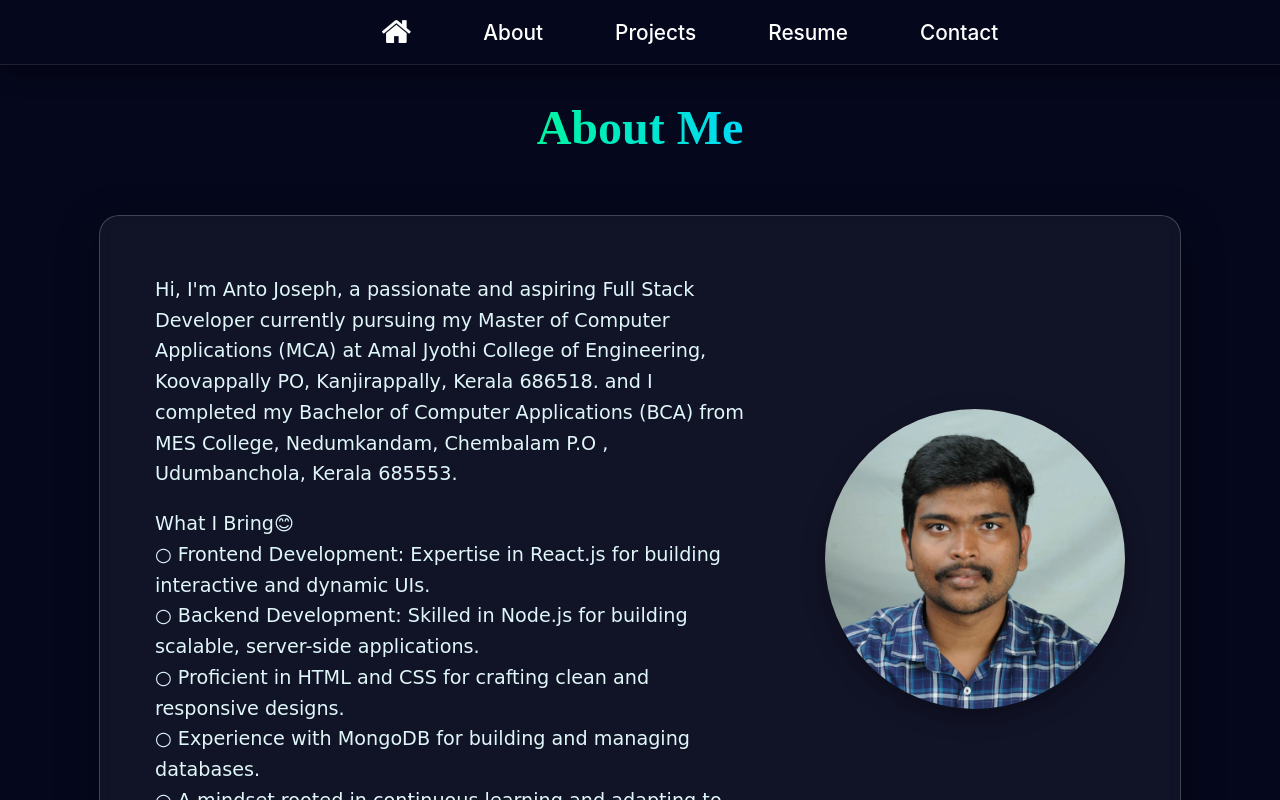
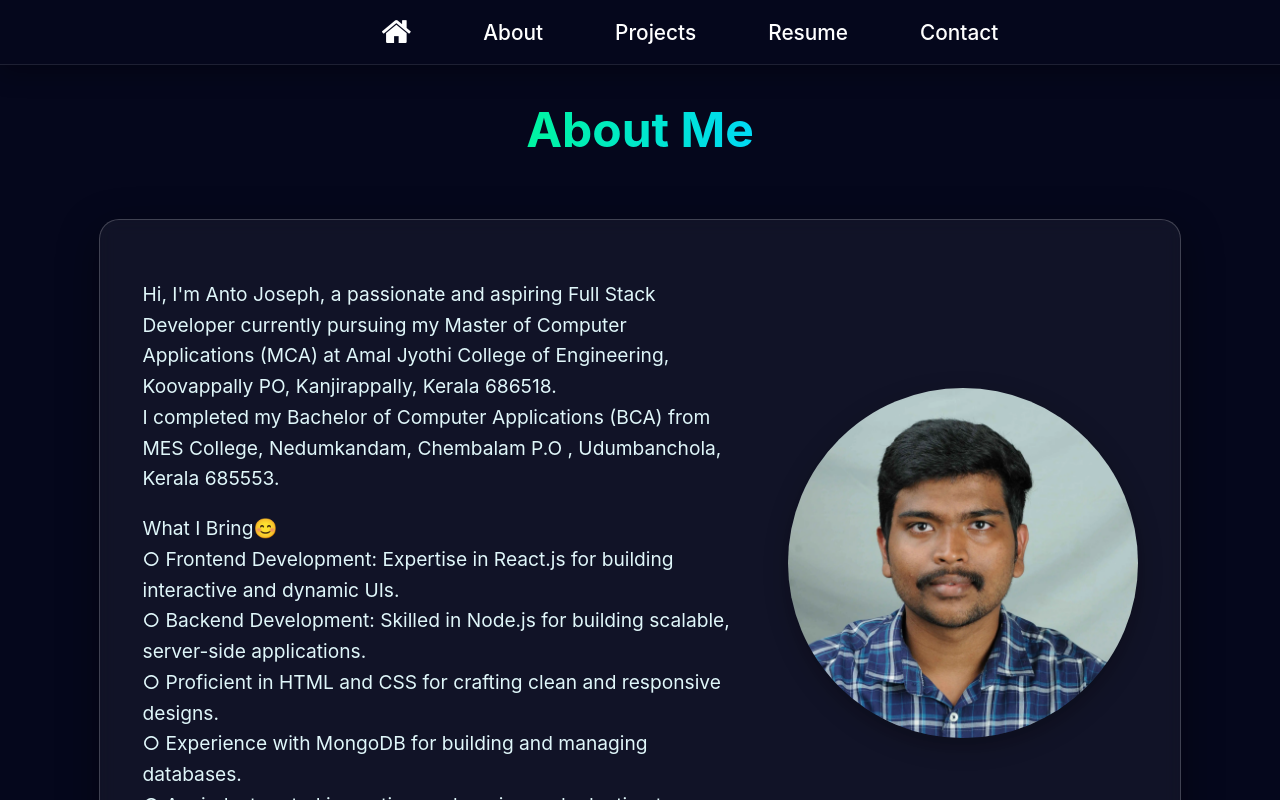
Before and after one commit to antojoseph2806/portfolio-website, a React (Create React App) app: page /about in a window 1280 px wide. Shown: the top 800 px of the page. Built offline with nearby package versions, Linux system fonts and the light colour scheme.

Commit message:
font changed

```diff
--- a/src/components/About.css
+++ b/src/components/About.css
@@ -13,7 +13,6 @@
   text-align: center;
   overflow: hidden;
   position: relative;
-  font-family: 'Lucida Handwriting', cursive;
 }
 
 /* Background animation */
@@ -63,13 +62,12 @@
   font-size: 1.2rem;
   line-height: 1.6;
   color: #e0f7fa;
-  font-family: 'Comic Sans MS', cursive, sans-serif;
 }
 /* Image styling */
 .about-image img {
   border-radius: 50%;
-  width: 300px;
-  height: 300px;
+  width: 350px;
+  height: 350px;
   object-fit: cover;
   transition: transform 0.4s ease, box-shadow 0.4s ease;
   box-shadow: 0 8px 24px rgba(0, 0, 0, 0.3);
--- a/src/components/About.js
+++ b/src/components/About.js
@@ -8,8 +8,8 @@ const About = () => {
       <div className="about-content">
         <div className="about-text">
 
-          <p>Hi, I'm Anto Joseph, a passionate and aspiring Full Stack Developer currently pursuing my Master of Computer Applications (MCA) at Amal Jyothi College of Engineering, Koovappally PO, Kanjirappally, Kerala 686518. and
-            I completed my Bachelor of Computer Applications (BCA) from MES College, Nedumkandam, Chembalam P.O , Udumbanchola, Kerala 685553.
+          <p>Hi, I'm Anto Joseph, a passionate and aspiring Full Stack Developer currently pursuing my Master of Computer Applications (MCA) at Amal Jyothi College of Engineering, Koovappally PO, Kanjirappally, Kerala 686518.<br></br>
+             I completed my Bachelor of Computer Applications (BCA) from MES College, Nedumkandam, Chembalam P.O , Udumbanchola, Kerala 685553.
             </p>
             <p>What I Bring😊<br></br>
             ○ Frontend Development: Expertise in React.js for building interactive and dynamic UIs.<br></br>
--- a/src/components/Contact.css
+++ b/src/components/Contact.css
@@ -1,4 +1,3 @@
-@import url('https://fonts.googleapis.com/css2?family=Dancing+Script&display=swap');
 /* Stylish and modern Contact section */
 .contact {
   min-height: 100vh;
@@ -14,7 +13,6 @@
   text-align: center;
   overflow: hidden;
   position: relative;
-  font-family: 'Dancing Script', cursive,'Segoe Script', cursive;;
 }
 
 /* Gradient animation */
--- a/src/components/Home.css
+++ b/src/components/Home.css
@@ -25,7 +25,6 @@
     opacity: 0;
     transform: translateY(20px);
     transition: all 1s ease-in-out;
-    font-family: 'Lucida Handwriting', cursive;
   }
 
   .fade-in {
--- a/src/components/Projects.css
+++ b/src/components/Projects.css
@@ -9,7 +9,6 @@
   text-align: center;
   overflow: hidden;
   position: relative;
-  font-family: 'Lucida Handwriting', cursive;
 }
 
 /* Gradient animation */
@@ -70,7 +69,6 @@
 .project-card p {
   font-size: 1.1rem;
   color: #e0f7fa;
-  font-family: 'Comic Sans MS', cursive, sans-serif;
 }
 
 
```
